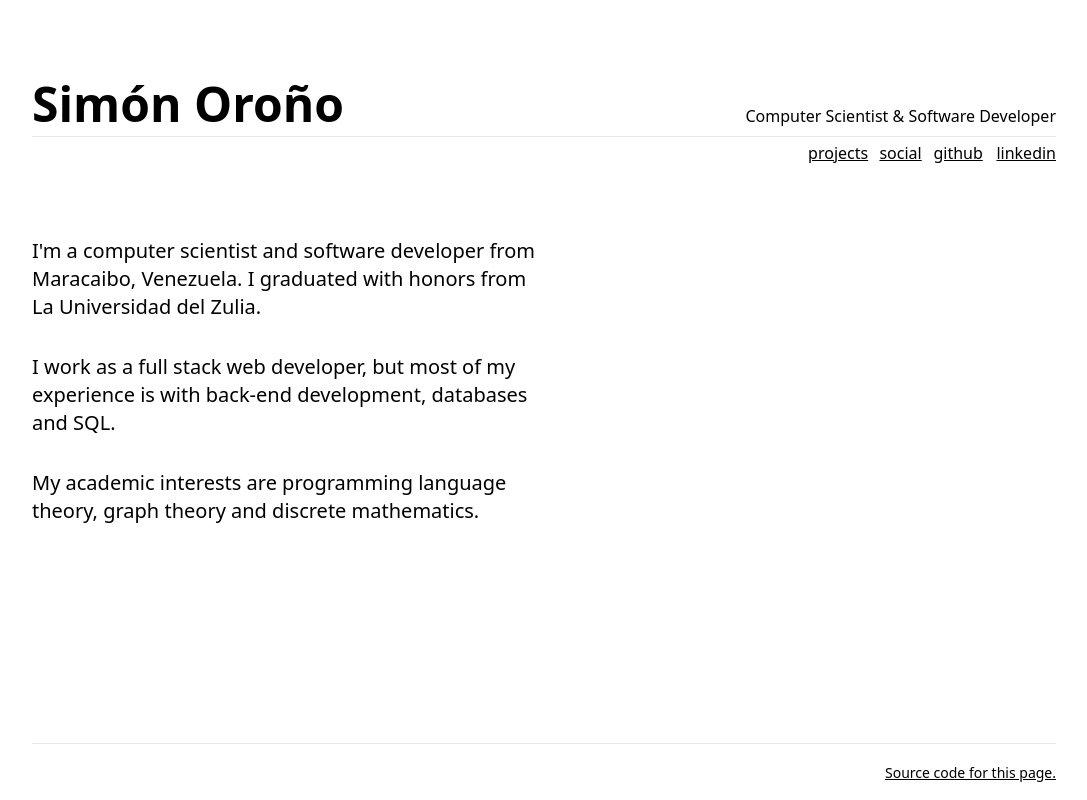
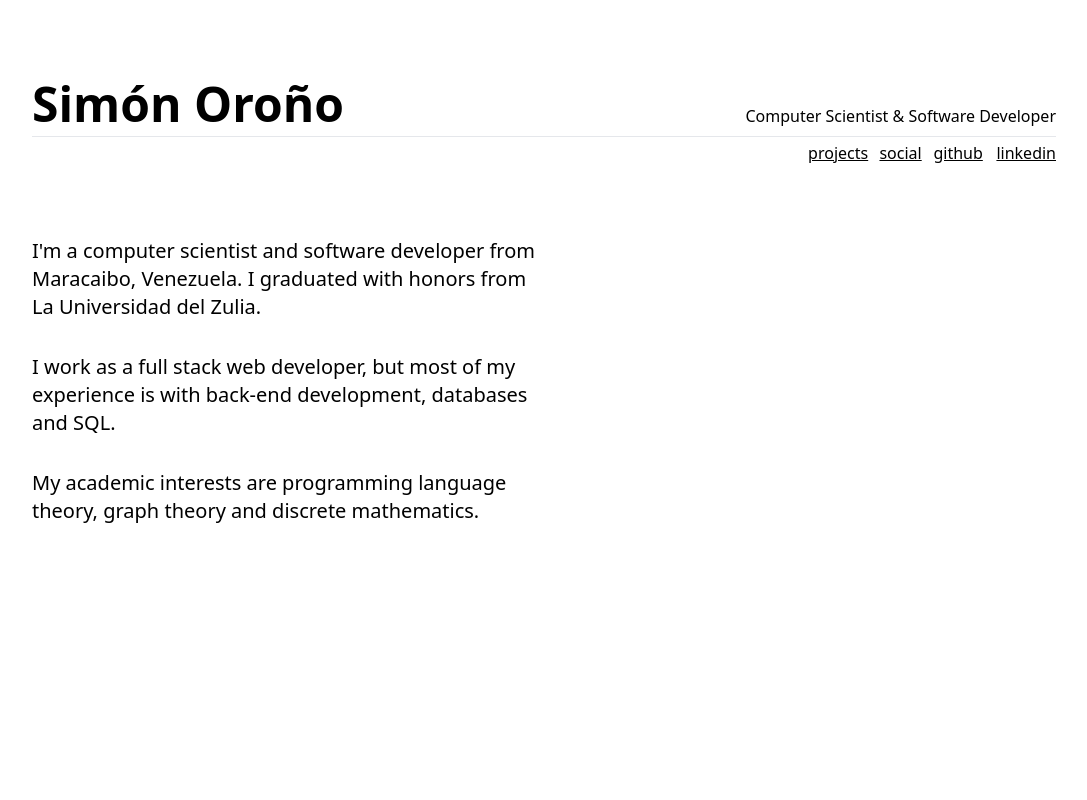
Before and after one commit to simonorono/mcbodev.com, a Next.js app: page / in a window 1280 px wide. Shown: the whole page, without its empty margins (96-1183 px from the left). Built offline with nearby package versions, Linux system fonts and the light colour scheme; a web font is replaced by a local one.

Commit message:
Remove footer

```diff
--- a/components/layout.tsx
+++ b/components/layout.tsx
@@ -36,18 +36,6 @@ export default function Template({ h1, h2, children }: Props) {
           <main className="flex-grow">
             {children}
           </main>
-
-          <footer>
-            <hr className="mt-4" />
-
-            <div className="my-4 text-right sm:pb-0">
-              <NewTabLink
-                href={"https://github.com/simonorono/mcbodev.com"}
-                name="Source code for this page."
-                className="text-sm"
-              />
-            </div>
-          </footer>
         </div>
       </div>
     </>
```
